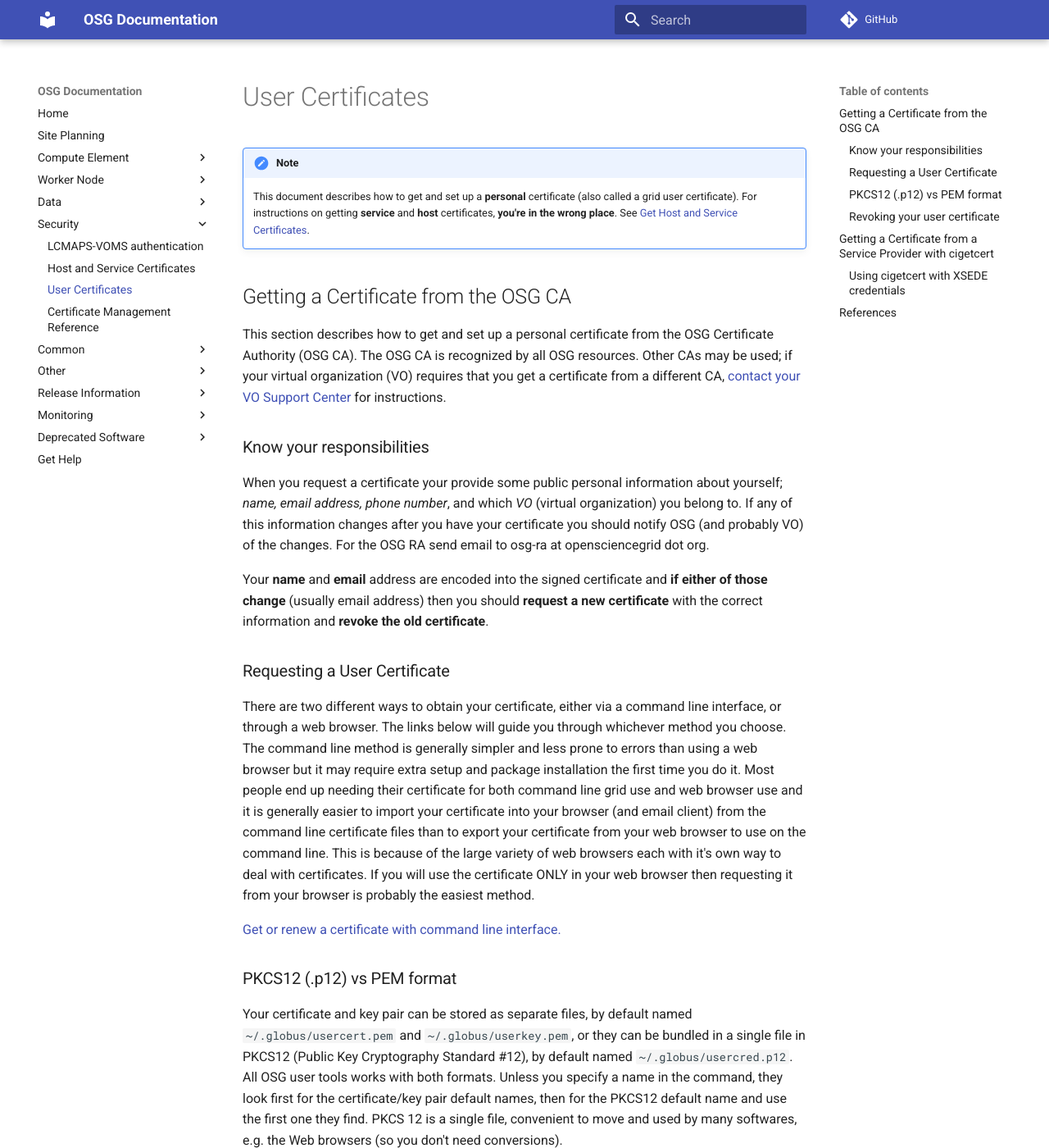
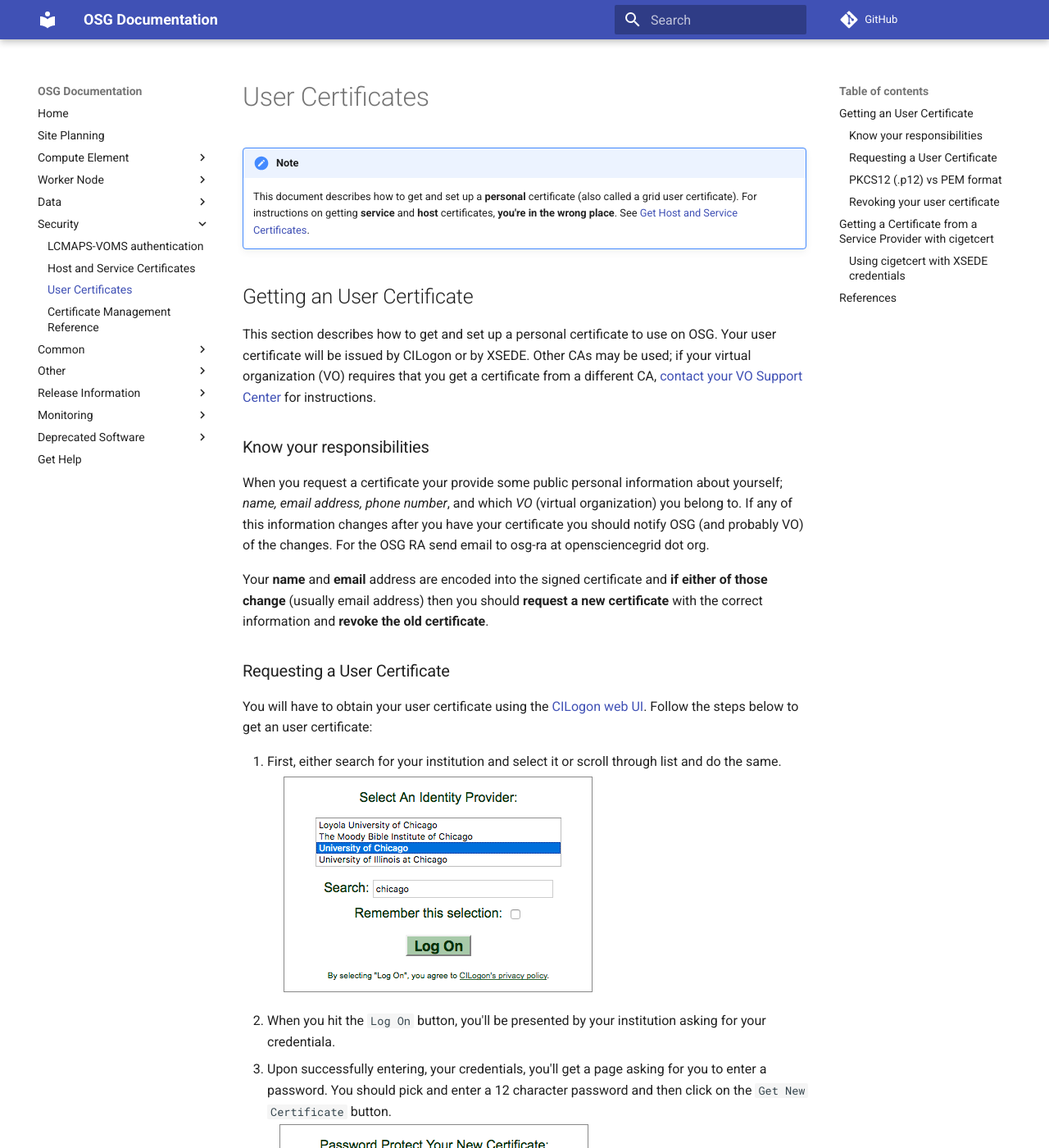
Before and after one commit to osg-htc/docs, an MkDocs documentation site: the page built from docs/security/user-certs.md, in a window 1280 px wide and 1400 px high. Shown: the whole window at 82% size. Built offline with MkDocs 1.6.1 and Material for MkDocs 9.7.7, drawn with Linux system fonts in a browser that asks for light colours; comment, search, counter and statistics services are not loaded; old or Windows-style settings are respelled for this version of MkDocs; some of the changed text lies outside the part shown.

Commit message:
Update instructions to use cilogon web ui (SOFTWARE-3223)

```diff
--- a/docs/security/user-certs.md
+++ b/docs/security/user-certs.md
@@ -6,11 +6,11 @@
     For instructions on getting **service** and **host** certificates, **you're in the wrong place**. See [Get Host and Service Certificates](host-certs.md).
 
 
-Getting a Certificate from the OSG CA
--------------------------------------
+Getting an User Certificate
+---------------------------
 
-This section describes how to get and set up a personal certificate from the OSG Certificate Authority (OSG CA).
-The OSG CA is recognized by all OSG resources.
+This section describes how to get and set up a personal certificate to use on OSG.
+Your user certificate will be issued by CILogon or by XSEDE.
 Other CAs may be used; if your virtual organization (VO) requires that you get a certificate from a different CA, [contact your VO Support Center](http://www.opensciencegrid.org/?pid=1000187) for instructions.
 
 ### Know your responsibilities
@@ -21,9 +21,17 @@
 
 ### Requesting a User Certificate
 
-There are two different ways to obtain your certificate, either via a command line interface, or through a web browser. The links below will guide you through whichever method you choose. The command line method is generally simpler and less prone to errors than using a web browser but it may require extra setup and package installation the first time you do it. Most people end up needing their certificate for both command line grid use and web browser use and it is generally easier to import your certificate into your browser (and email client) from the command line certificate files than to export your certificate from your web browser to use on the command line. This is because of the large variety of web browsers each with it's own way to deal with certificates. If you will use the certificate ONLY in your web browser then requesting it from your browser is probably the easiest method.
+You will have to obtain your user certificate using the [CILogon web UI](https://cilogon.org/).
+Follow the steps below to get an user certificate:
 
-[Get or renew a certificate with command line interface.](../security/certificate-management.md)
+1. First, either search for your institution and select it or scroll through list and do the same. <br>![Institution Selection](/img/cilogon_select_idp.png)
+1. When you hit the `Log On` button, you'll be presented by your institution asking for your credentiala.
+1. Upon successfully entering, your credentials, you'll get a page asking for you to enter a password.  You should pick
+and enter a 12 character password and then click on the `Get New Certificate` button.<br>![Password entry](/img/cilogon_cert_password.png)
+1. The web page will generate a `usercred.p12` file and prompt you to download it.  The certiticate will be protected
+using thhe password you entered in the prior step.
+
+
 
 ### PKCS12 (.p12) vs PEM format
 
@@ -91,7 +99,8 @@
 
 ### Revoking your user certificate
 
-If the security of your certificate or private key has been compromised, you have a responsibility to revoke the certificate. You can follow the steps [here](../security/certificate-management#osg-user-cert-revoke) to revoke your certificate. The same instructions apply if you need to revoke a certificate because your email address changed or your name has changed.
+If the security of your certificate or private key has been compromised, you have a responsibility to revoke the certificate.
+Contact [ca@cilogon.org](mailto:ca@cilogon.org) in order revoke your certificate.
 
 
 Getting a Certificate from a Service Provider with cigetcert
```
Also changed, not shown: docs/img/cilogon_cert_password.png (added), docs/img/cilogon_select_idp.png (added).
